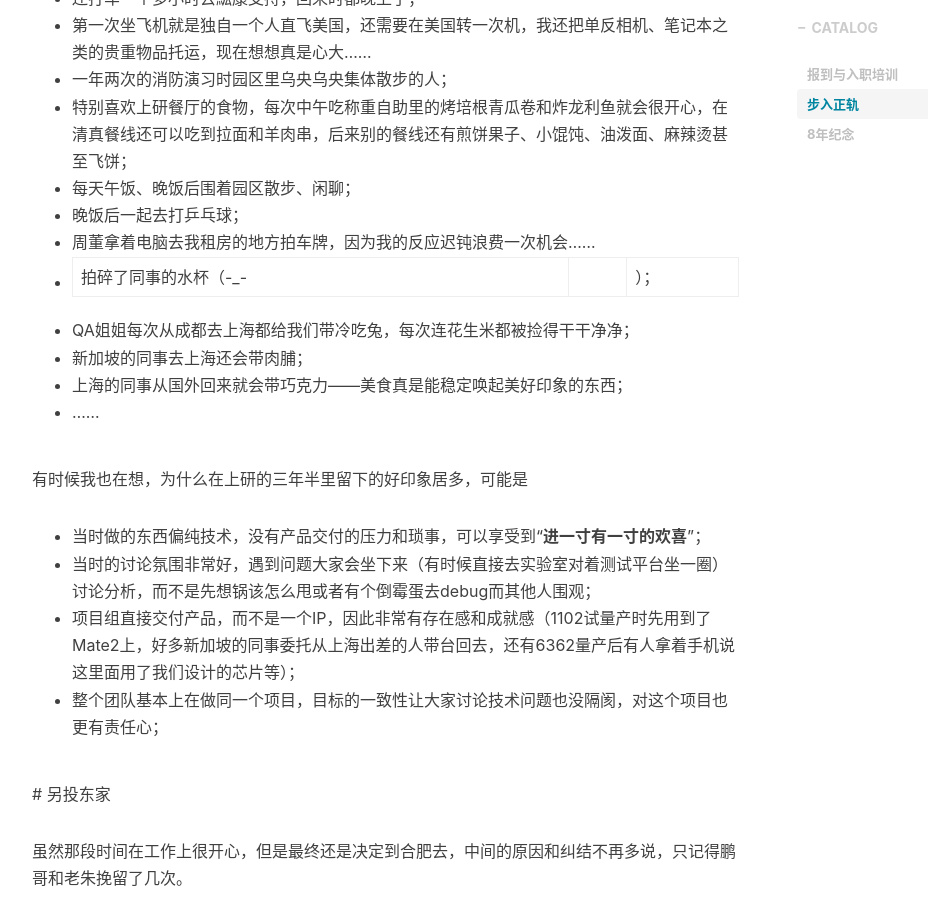
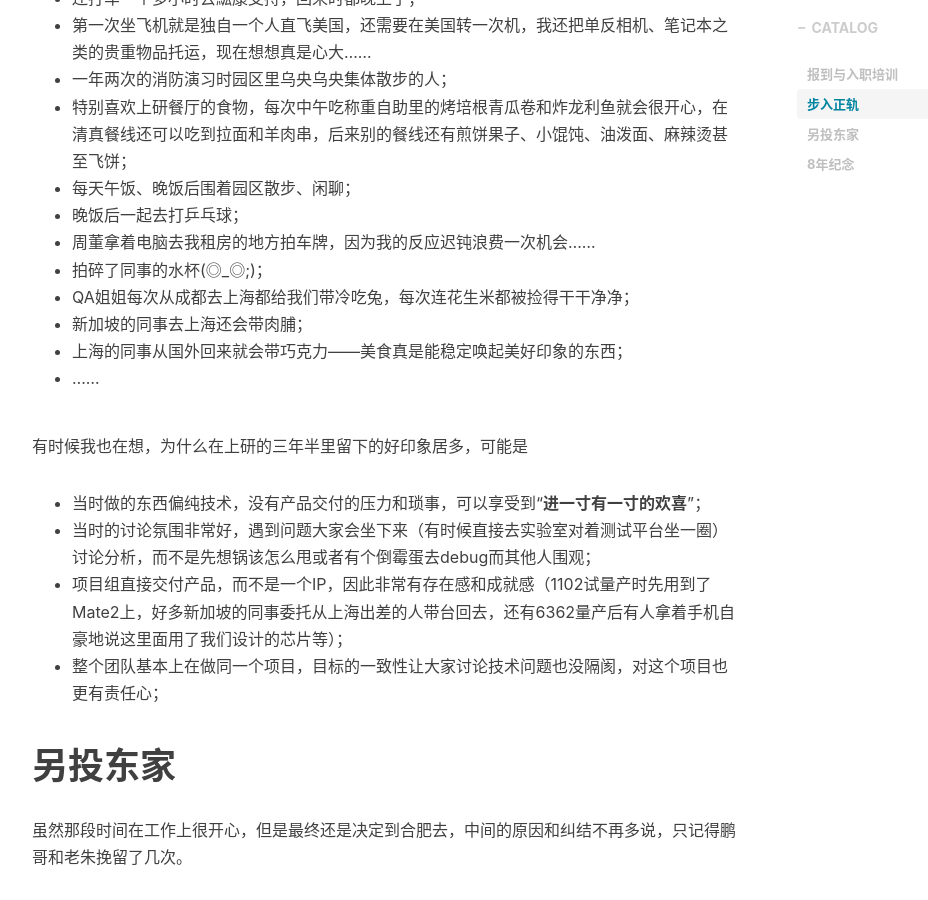
Before and after one commit to mazhaoxin/mazhaoxin.github.io, a Jekyll site: the page built from _posts/2021-06-24-For_work_8_years.md, in a window 1280 px wide and 900 px high, scrolled down 2505 px. Shown: the whole window, without its empty margins (233-1161 px from the left). Built offline with Jekyll 4.4.1, drawn with Linux system fonts in a browser that asks for light colours; nearby versions of some CDN libraries; comment, search, counter and statistics services are not loaded.

Commit message:
fix typo

```diff
--- a/_posts/2021-06-24-For_work_8_years.md
+++ b/_posts/2021-06-24-For_work_8_years.md
@@ -52,7 +52,7 @@ tags:
 - 每天午饭、晚饭后围着园区散步、闲聊；
 - 晚饭后一起去打乒乓球；
 - 周董拿着电脑去我租房的地方拍车牌，因为我的反应迟钝浪费一次机会……
-- 拍碎了同事的水杯（-_-||）；
+- 拍碎了同事的水杯(◎_◎;)；
 - QA姐姐每次从成都去上海都给我们带冷吃兔，每次连花生米都被捡得干干净净；
 - 新加坡的同事去上海还会带肉脯；
 - 上海的同事从国外回来就会带巧克力——美食真是能稳定唤起美好印象的东西；
@@ -62,10 +62,10 @@ tags:
 
 - 当时做的东西偏纯技术，没有产品交付的压力和琐事，可以享受到“**进一寸有一寸的欢喜**”；
 - 当时的讨论氛围非常好，遇到问题大家会坐下来（有时候直接去实验室对着测试平台坐一圈）讨论分析，而不是先想锅该怎么甩或者有个倒霉蛋去debug而其他人围观；
-- 项目组直接交付产品，而不是一个IP，因此非常有存在感和成就感（1102试量产时先用到了Mate2上，好多新加坡的同事委托从上海出差的人带台回去，还有6362量产后有人拿着手机说这里面用了我们设计的芯片等）；
+- 项目组直接交付产品，而不是一个IP，因此非常有存在感和成就感（1102试量产时先用到了Mate2上，好多新加坡的同事委托从上海出差的人带台回去，还有6362量产后有人拿着手机自豪地说这里面用了我们设计的芯片等）；
 - 整个团队基本上在做同一个项目，目标的一致性让大家讨论技术问题也没隔阂，对这个项目也更有责任心；
 
- # 另投东家
+# 另投东家
 
 虽然那段时间在工作上很开心，但是最终还是决定到合肥去，中间的原因和纠结不再多说，只记得鹏哥和老朱挽留了几次。
 
```
